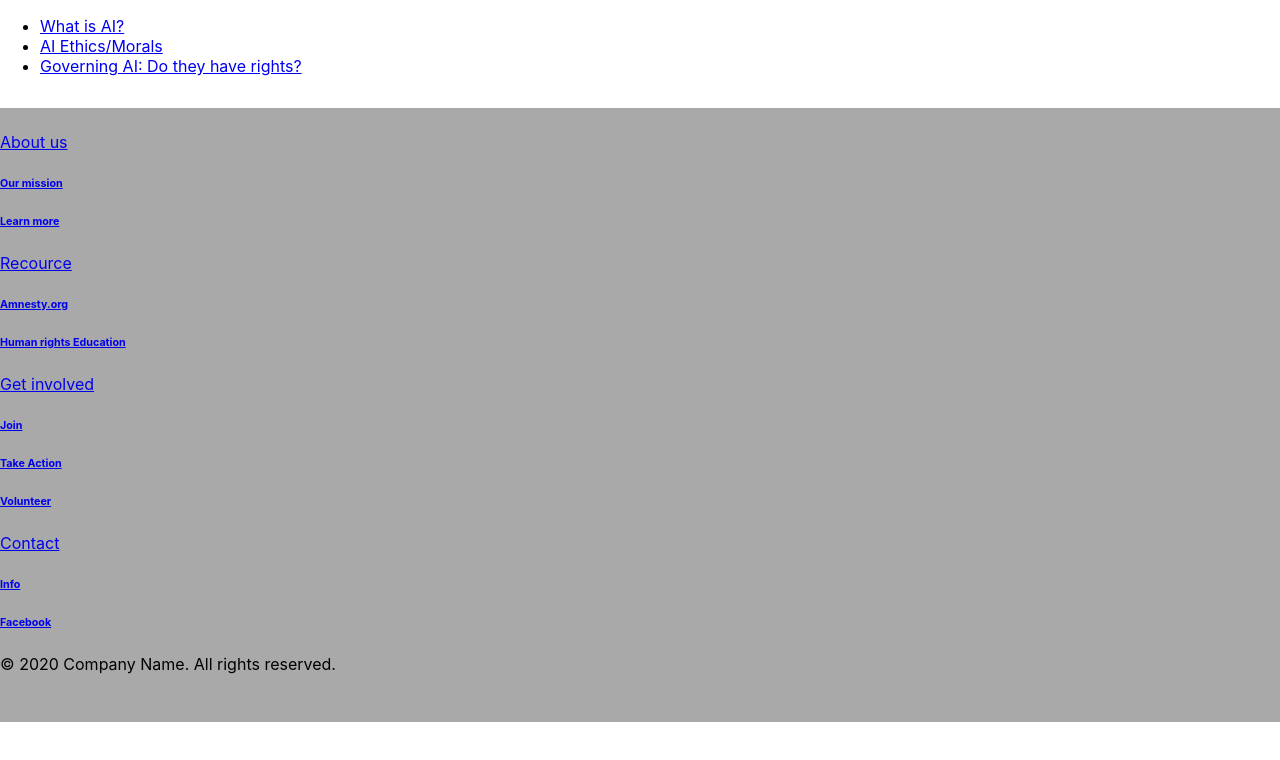
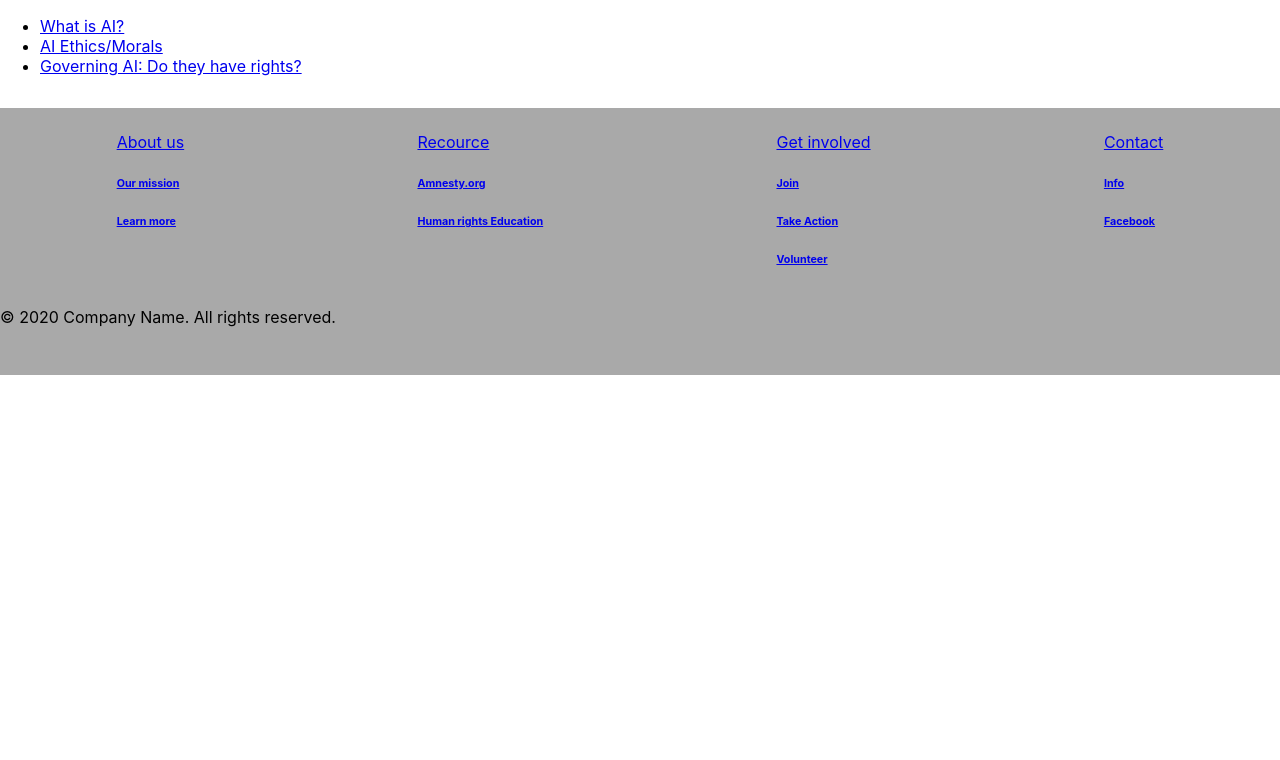
Before and after one commit to BladeKitana732/AI-Report, a React (Create React App) app in the folder ai-report/: page /ai-ethics in a window 1280 px wide. Shown: the top 760 px of the page. Built offline with nearby package versions, Linux system fonts and the light colour scheme.

Commit message:
adding in-line stying to div tag to manipulate and add spacing around

```diff
--- a/ai-report/src/components/Ethics.js
+++ b/ai-report/src/components/Ethics.js
@@ -12,7 +12,10 @@ export default class Ethics extends Component {
                     marginTop: '2rem'
                 }}>
                     <div>
-                        <div>
+                        <div style={{
+                            display: 'flex',
+                            justifyContent: 'space-around'
+                        }}>
                             <a href="#0" class="item">
                                 <span>About us</span>
                                 <h6>Our mission</h6>
```
